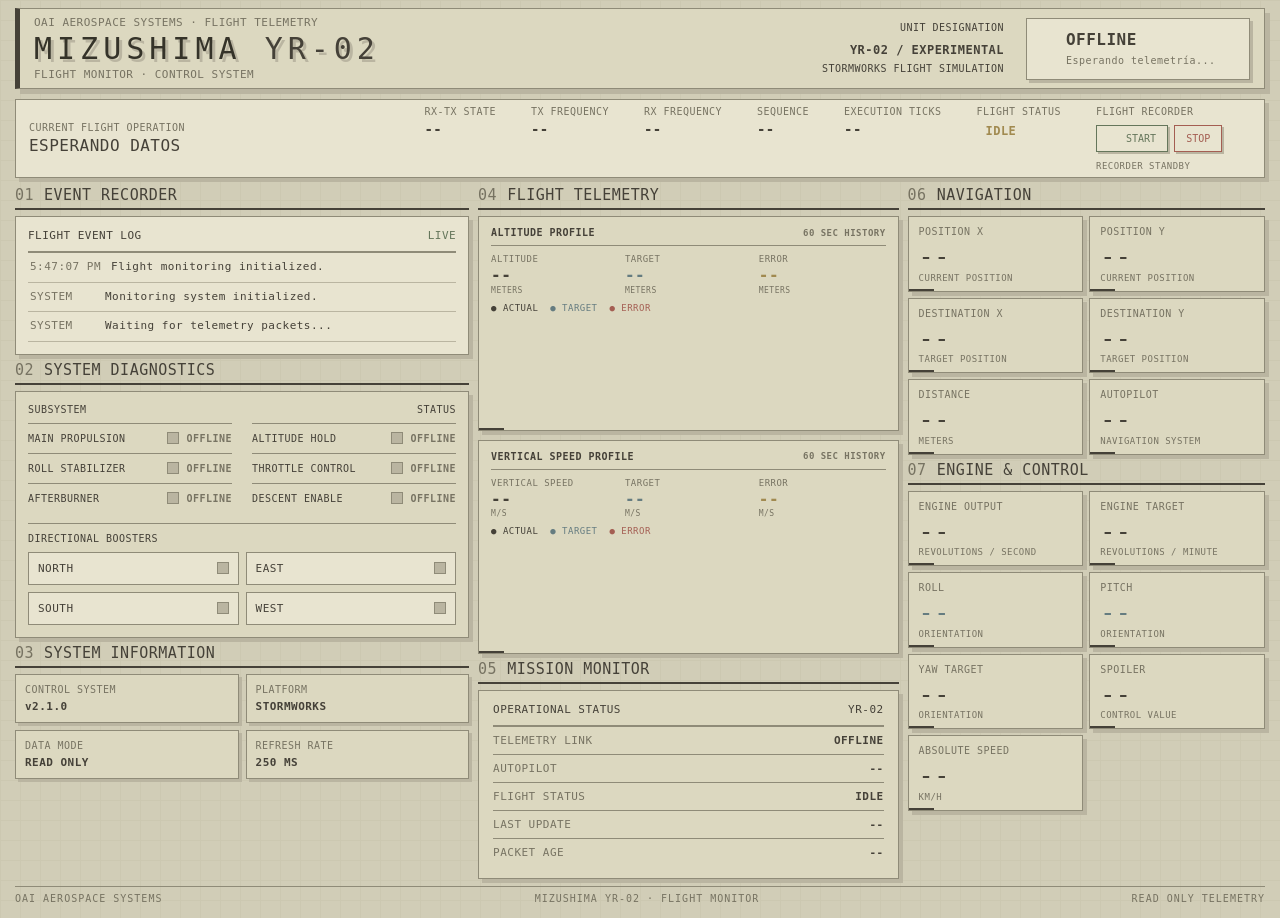
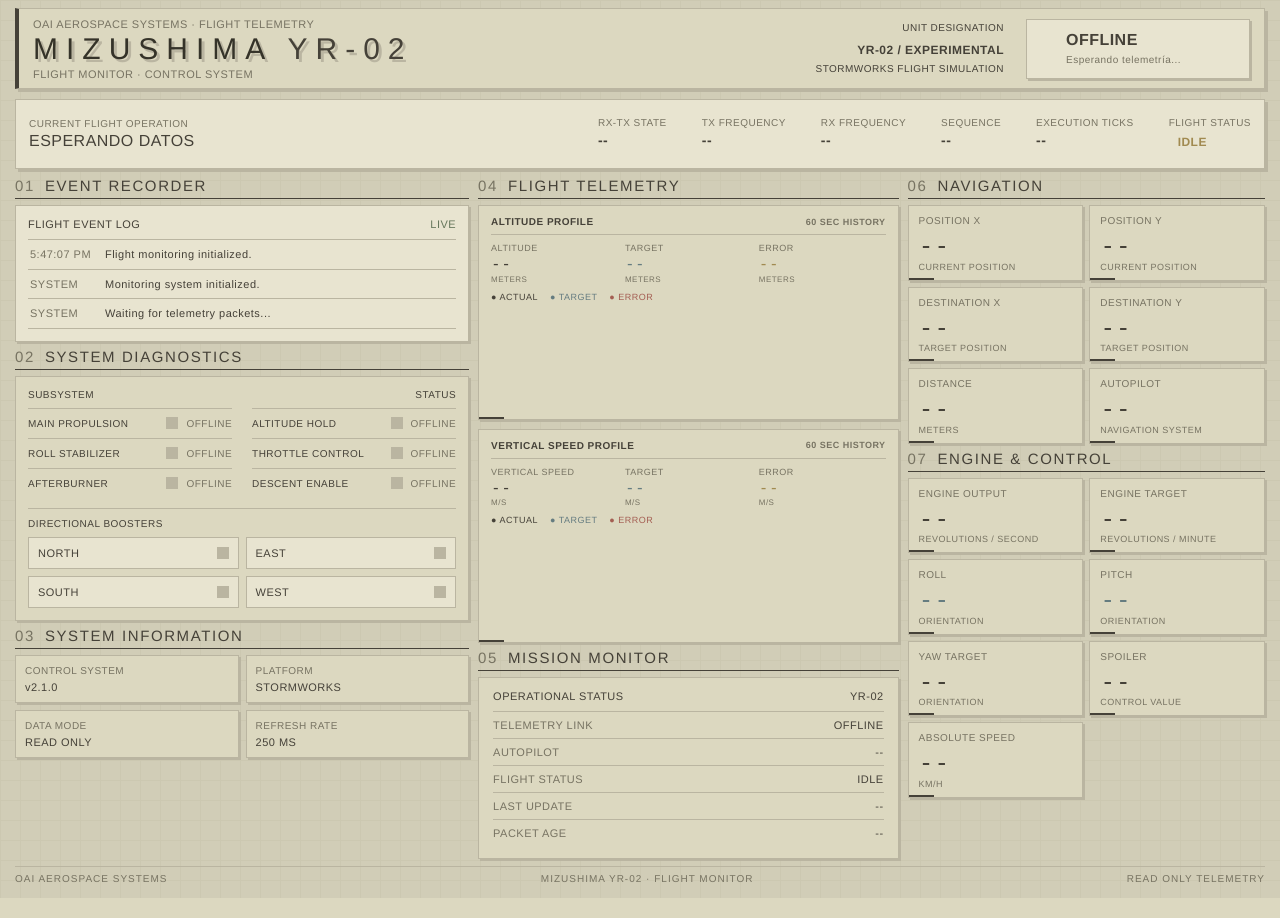
Before and after one commit to IsmailOzkan98/Stormworks-OAi-Mizushima-YR-02-System, a Flask app: page / in a window 1280 px wide. Run offline with Flask 3, Linux system fonts and the light colour scheme; parts of the project's set-up code (start-up, migrations or seed data) failed here and were passed over.

Commit message:
rework structure

```diff
--- a/Server/static/modularStylesheet/theme.css
+++ b/Server/static/modularStylesheet/theme.css
@@ -1,14 +1,16 @@
-
 /* =========================================
-   RETRO INDUSTRIAL / TECHNICAL PAPER THEME
+   RETRO TECHNICAL PAPER
+   Faithful adaptation of the original theme
 ========================================= */
 
 :root {
-    /* BASE */
+    /* PAPER */
     --bg: #d1cdb7;
     --panel: #dcd8c0;
     --panel2: #c9c5ad;
-    --border: #8f8b78;
+    --paper-light: #e8e4d0;
+    --paper-shadow: #bab5a1;
+    --border: #bab5a1;
 
     /* TEXT */
     --gold: #454138;
@@ -24,7 +26,7 @@
 
     /* TYPOGRAPHY */
     --mono: 'IBM Plex Mono', monospace;
-    --display: 'Barlow Condensed', sans-serif;
+    --display: Helvetica, Arial, sans-serif;
 
     /* GRAPHS */
     --graph-altitude: #454138;
@@ -36,9 +38,8 @@
     --alt-error-color: #a18a50;
     --vs-error-color: #a18a50;
 
-    /* PAPER */
-    --paper-shadow: #bab5a1;
-    --paper-light: #e8e4d0;
+    /* MOTION */
+    --transition: .2s ease;
 }
 
 /* =========================================
@@ -58,14 +60,26 @@ body {
     background-size: 20px 20px;
 
     color: var(--ivory);
-    font-family: var(--mono);
+    font-family: var(--display);
+    font-weight: 300;
     letter-spacing: .03rem;
-    font-weight: 400;
 }
 
-/* Remove dark overlay */
 body::before {
     background: none;
+}
+
+::selection {
+    background: var(--gold);
+    color: var(--paper-light);
+}
+
+button,
+input,
+select,
+textarea {
+    font-family: inherit;
+    letter-spacing: inherit;
 }
 
 /* =========================================
@@ -75,34 +89,33 @@ body::before {
 header {
     background: var(--panel);
     border: 1px solid var(--border);
-    border-left: 5px solid var(--gold);
+    border-left: 4px solid var(--gold);
 
-    box-shadow: 5px 5px 0 var(--paper-shadow);
+    box-shadow: 3px 3px 0 var(--paper-shadow);
 }
 
-.eyebrow {
+.eyebrow,
+.subtitle {
     color: var(--muted);
 }
 
 h1 {
     color: var(--gold-light);
-    font-weight: 400;
+    font-family: var(--display);
+    font-weight: 300;
     text-shadow: 3px 3px 0 var(--paper-shadow);
-    letter-spacing: 5px;
+    letter-spacing: .5rem;
+    text-transform: uppercase;
 }
 
 h1 span {
     color: var(--gold);
 }
 
-.subtitle {
-    color: var(--muted);
-}
-
 .connection {
     background: var(--paper-light);
     border: 1px solid var(--border);
-    box-shadow: 3px 3px 0 var(--paper-shadow);
+    box-shadow: 2px 2px 0 var(--paper-shadow);
 }
 
 .connection strong {
@@ -120,16 +133,17 @@ h1 span {
 .mission-bar {
     background: var(--paper-light);
     border: 1px solid var(--border);
-    box-shadow: 4px 4px 0 var(--paper-shadow);
+    box-shadow: 3px 3px 0 var(--paper-shadow);
 }
 
 .micro-label {
     color: var(--muted);
+    font-weight: 300;
 }
 
 .mission-stage strong {
     color: var(--gold);
-    font-weight: 500;
+    font-weight: 400;
 }
 
 .state-pill.running {
@@ -149,9 +163,10 @@ h1 span {
 ========================================= */
 
 .section-heading {
-    border-bottom: 2px solid var(--gold);
+    border-bottom: 1px solid var(--gold);
     color: var(--gold);
-    font-weight: 500;
+    font-weight: 400;
+    letter-spacing: .1rem;
 }
 
 .section-heading > span {
@@ -165,14 +180,20 @@ h1 span {
 .card {
     background: var(--panel);
     border: 1px solid var(--border);
-    box-shadow: 4px 4px 0 var(--paper-shadow);
-    transition: .2s ease;
+
+    box-shadow: 2px 2px 0 var(--paper-shadow);
+
+    transition:
+        background-color var(--transition),
+        border-color var(--transition),
+        box-shadow var(--transition);
 }
 
 .card:hover {
+    background: var(--paper-light);
     border-color: var(--gold);
-    transform: translate(-2px, -2px);
-    box-shadow: 6px 6px 0 var(--paper-shadow);
+
+    box-shadow: 3px 3px 0 var(--paper-shadow);
 }
 
 .card::after {
@@ -181,11 +202,13 @@ h1 span {
 
 .card-label {
     color: var(--muted);
+    font-weight: 300;
 }
 
 .value {
     color: var(--gold);
-    font-weight: 500;
+    font-family: var(--mono);
+    font-weight: 400;
 }
 
 .unit {
@@ -211,11 +234,12 @@ h1 span {
 .diagnostics-panel {
     background: var(--panel);
     border: 1px solid var(--border);
-    box-shadow: 4px 4px 0 var(--paper-shadow);
+    box-shadow: 2px 2px 0 var(--paper-shadow);
 }
 
 .diagnostic-header {
     color: var(--gold);
+    font-weight: 400;
 }
 
 .diagnostic-row {
@@ -224,6 +248,7 @@ h1 span {
 
 .diagnostic-status b {
     color: var(--muted);
+    font-weight: 400;
 }
 
 .diagnostic-status b.active-text {
@@ -278,13 +306,14 @@ h1 span {
 .monitor-panel {
     background: var(--panel);
     border: 1px solid var(--border);
-    box-shadow: 4px 4px 0 var(--paper-shadow);
+    box-shadow: 2px 2px 0 var(--paper-shadow);
 }
 
 .monitor-title,
 .event-header {
     color: var(--gold);
-    border-bottom: 2px solid var(--border);
+    border-bottom: 1px solid var(--border);
+    font-weight: 400;
 }
 
 .monitor-item {
@@ -297,6 +326,7 @@ h1 span {
 
 .monitor-item strong {
     color: var(--gold);
+    font-weight: 400;
 }
 
 /* =========================================
@@ -306,7 +336,7 @@ h1 span {
 .event-panel {
     background: var(--paper-light);
     border: 1px solid var(--border);
-    box-shadow: 4px 4px 0 var(--paper-shadow);
+    box-shadow: 2px 2px 0 var(--paper-shadow);
 }
 
 .event-header span:last-child {
@@ -410,7 +440,7 @@ h1 span {
 .system-info > div {
     background: var(--panel);
     border: 1px solid var(--border);
-    box-shadow: 3px 3px 0 var(--paper-shadow);
+    box-shadow: 2px 2px 0 var(--paper-shadow);
 }
 
 .system-info span {
@@ -419,6 +449,7 @@ h1 span {
 
 .system-info strong {
     color: var(--gold);
+    font-weight: 400;
 }
 
 /* =========================================
@@ -426,11 +457,22 @@ h1 span {
 ========================================= */
 
 .recorder-btn {
+    position: relative;
+    z-index: 1;
+    overflow: hidden;
+
     border: 1px solid var(--border);
     background: var(--paper-light);
     color: var(--gold);
+
     font-family: var(--mono);
-    box-shadow: 2px 2px 0 var(--paper-shadow);
+
+    box-shadow: none;
+
+    transition:
+        color var(--transition),
+        background-color var(--transition),
+        border-color var(--transition);
 }
 
 .recorder-btn.start {
@@ -462,7 +556,7 @@ h1 span {
 .telemetry-chart-panel {
     background: var(--panel);
     border: 1px solid var(--border);
-    box-shadow: 4px 4px 0 var(--paper-shadow);
+    box-shadow: 2px 2px 0 var(--paper-shadow);
 }
 
 .telemetry-chart-panel::after {
@@ -485,6 +580,8 @@ h1 span {
 
 .telemetry-readouts strong {
     color: var(--gold);
+    font-family: var(--mono);
+    font-weight: 400;
 }
 
 .telemetry-readouts > div:nth-child(2) strong {
@@ -526,20 +649,22 @@ h1 span {
 footer {
     border-top: 1px solid var(--border);
     color: var(--muted);
-}
-
-/* =========================================
-   SELECTION
-========================================= */
-
-::selection {
-    background: var(--gold);
-    color: var(--paper-light);
+    font-weight: 300;
 }
 
 /* =========================================
    ANIMATIONS
 ========================================= */
+
+@keyframes indicator-pulse {
+    0%, 100% {
+        opacity: 1;
+    }
+
+    50% {
+        opacity: .55;
+    }
+}
 
 @keyframes pulse {
     0%, 100% {
--- a/Server/templates/index.html
+++ b/Server/templates/index.html
@@ -78,33 +78,14 @@
                     <strong id="flightStatus" class="state-pill idle">IDLE</strong>
                 </div>
 
-            <div class="recorder-controls">
-
-            <span class="micro-label">FLIGHT RECORDER</span>
-
-            <div class="recorder-buttons">
-
-                <button id="startRecording" class="recorder-btn start">
-                    <span class="recorder-dot"></span>
-                    START
-                </button>
-
-                <button id="stopRecording" class="recorder-btn stop" disabled>
-                    STOP
-                </button>
-
-            </div>
-
-            <span id="recorderStatus" class="recorder-status">
-                RECORDER STANDBY
-            </span>
-
             </div>
 
         </div>
 
+    </section>
 
-    </section>
+    <!-- RECORD CONTROL -->
+
 
     <!-- DASHBOARD -->
 
```
Also changed, not shown: other parts of Server/static/modularStylesheet/theme.css (+108 -11 lines). Lines whose indentation alone changed are shown as unchanged.
